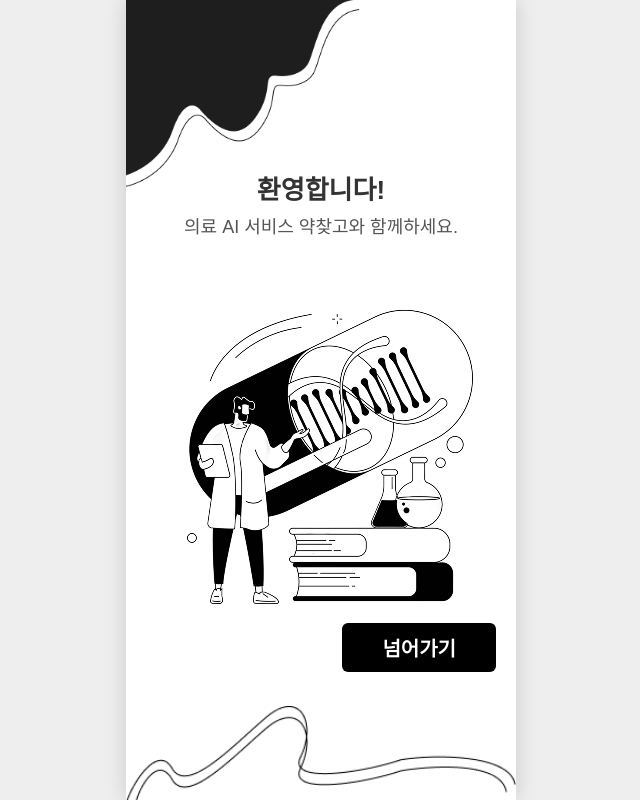
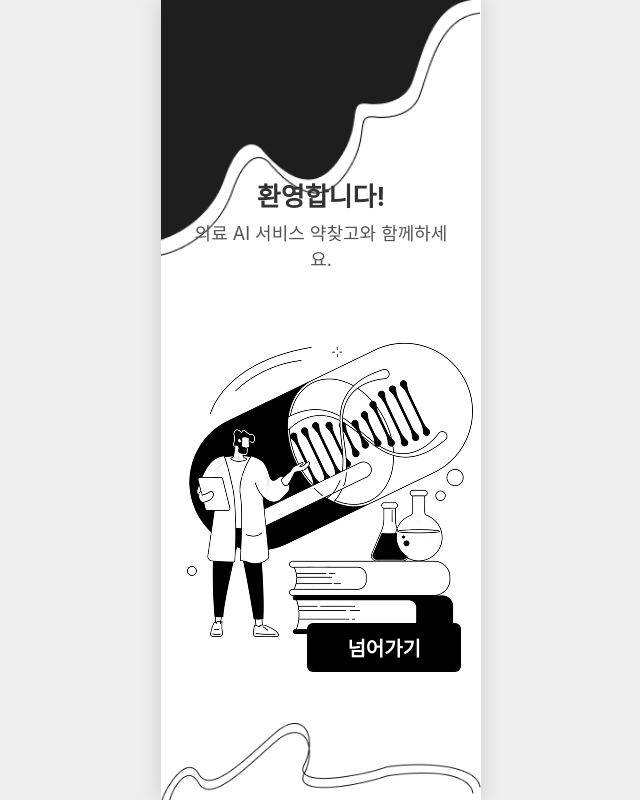
Before and after one commit to PARKSEONAH251/gptMedicine, a React (Create React App) app in the folder gptmedicine-web/: page / in a window 1280 px wide. Shown: the whole page, without its empty margins (319-959 px from the left). Built offline with nearby package versions, Linux system fonts and the light colour scheme; no server answers.

Commit message:
modified:   gptmedicine-web/src/page/Flashback.css 	modified:   gptmedicine-web/src/page/Flashback.js

```diff
--- a/gptmedicine-web/src/page/Flashback.css
+++ b/gptmedicine-web/src/page/Flashback.css
@@ -1,17 +1,28 @@
+.AppWrapper {
+  width: 100%;
+  height: 100vh;
+  background: white;
+
+  display: flex;
+  justify-content: center;
+  align-items: center;
+
+  overflow: hidden;
+}
+
 /* 모바일 앱 화면처럼 390px 고정 프레임 */
 .FlashBackContainer {
   width: 100%;
-  max-width: 390px;     /* 모바일 화면 폭 고정 */
-  height: 100vh;
-  margin: 0 auto;       /* 어떤 기기든 가운데 정렬 */
+  max-width: 390px;
+  height: 100%;
 
   position: relative;
+  margin: 0 auto;
   display: flex;
   justify-content: center;
   align-items: center;
+
   overflow: hidden;
-
-  font-family: Arial, Helvetica, sans-serif;
   background: white;
 }
 
@@ -20,8 +31,8 @@
   position: absolute;
   top: 0;
   left: 0;
-  width: 60%;          /* 반응형 비율 유지 */
-  max-width: 390px;    /* 프레임 넘어가지 않게 */
+  width: 100%;       /* 모바일에서도 가득 차도록 수정 */
+  max-width: 390px;  /* PC에서는 390px 기준 */
   z-index: 1;
   pointer-events: none;
 }
@@ -32,6 +43,7 @@
   bottom: 0;
   left: 50%;
   transform: translateX(-50%);
+
   width: 100%;
   max-width: 390px;
   z-index: 1;
@@ -40,12 +52,12 @@
 
 /* 내용물 영역 */
 .FlashBack-content-warpper {
-  width: 80%;
-  max-width: 300px;
+  width: 85%;
+  max-width: 320px;
+  margin-top: 40px;
+
+  z-index: 20;
   text-align: center;
-  z-index: 10;
-  display: flex;
-  flex-direction: column;
 }
 
 .FlashBack-welcome-text {
@@ -123,18 +135,24 @@
 }
 
 
-/* ========================================= */
-/* 🧩 반응형: 화면이 너무 좁을 때 자동 스케일링 */
-/* ========================================= */
-@media (max-width: 420px) {
+/* ======================================== */
+/* 🧩 작은 휴대폰 자동 축소 */
+/* ======================================== */
+@media (max-height: 700px) {
   .FlashBackContainer {
-    transform: scale(0.95);
+    transform: scale(0.92);
     transform-origin: top center;
   }
 }
 
-@media (max-width: 360px) {
+@media (max-width: 380px) {
   .FlashBackContainer {
-    transform: scale(0.9);
+    max-width: 100%;
   }
 }
+
+@media (max-width: 330px) {
+  .FlashBackContainer {
+    transform: scale(0.88);
+  }
+}
--- a/gptmedicine-web/src/page/Flashback.js
+++ b/gptmedicine-web/src/page/Flashback.js
@@ -29,6 +29,7 @@ export default function Flashback() {
   // };
 
   return (
+    <div className="AppWrapper">
       <div className="FlashBackContainer">
         <img src="/image/pattern.png" className="pattern-image" alt="Pattern" />
         <img src="/image/pattern1.png" className="pattern1-image" alt="Pattern1" />
@@ -52,5 +53,7 @@ export default function Flashback() {
         </div>
         <button className="skip-button" onClick={handleSkip}>넘어가기</button>
       </div >
+
+    </div>
   );
 }
```
Lines whose indentation alone changed are shown as unchanged.
